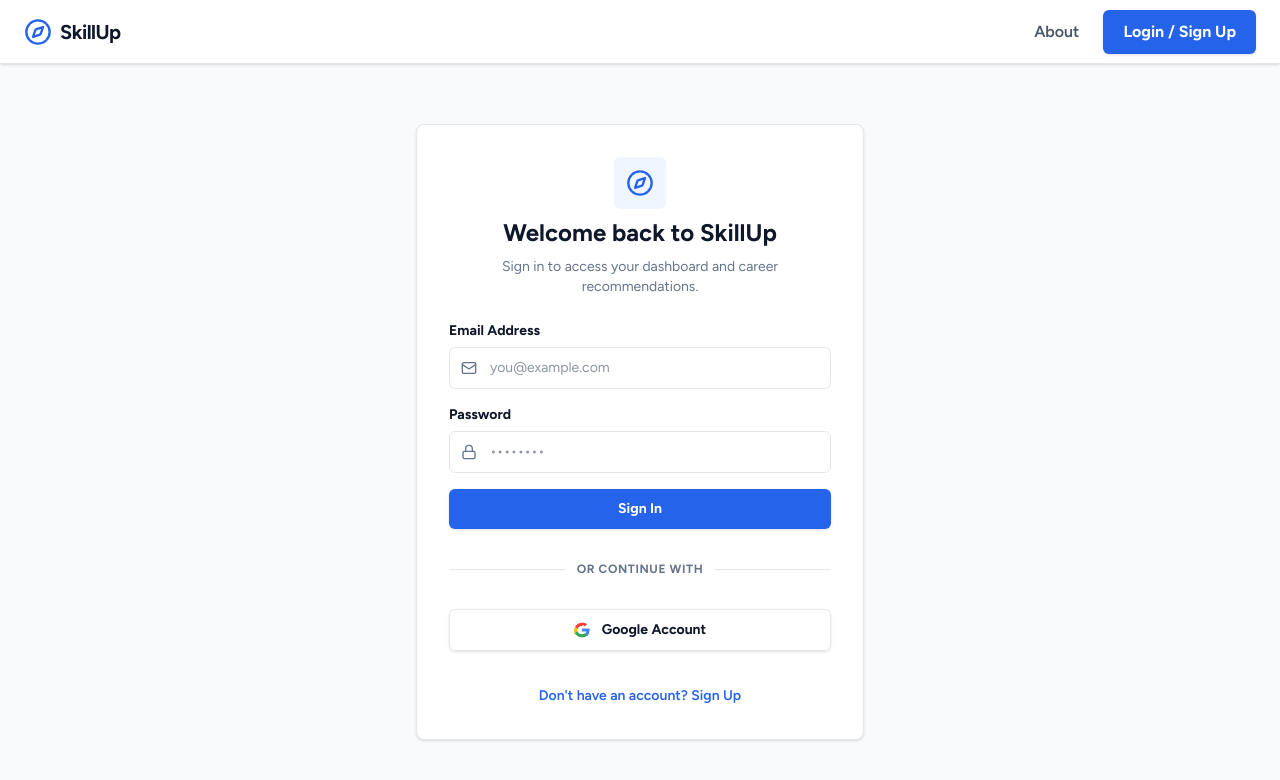
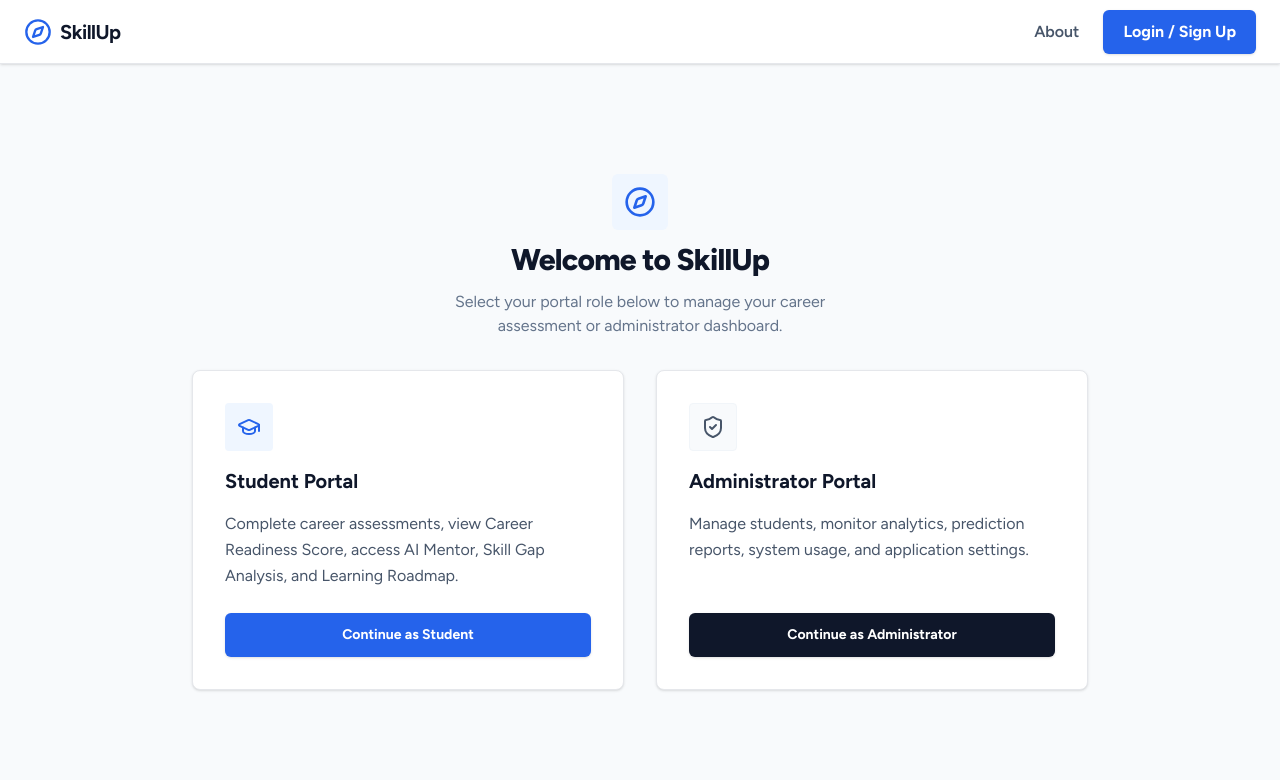
Before and after one commit to suryarajamandapalli/SkillUp, a React (Vite) app in the folder frontend/: page /login in a window 1280 px wide. Shown: the top 780 px of the page. Built offline with nearby package versions, Linux system fonts and the light colour scheme; no server answers.

Commit message:
feat: implement Role-Based Access Control and portal selection cards

```diff
--- a/frontend/src/App.tsx
+++ b/frontend/src/App.tsx
@@ -125,6 +125,10 @@
             {/* Admin-only Routes */}
             <Route
               path="/admin"
+              element={<Navigate to="/admin/dashboard" replace />}
+            />
+            <Route
+              path="/admin/dashboard"
               element={
                 <ProtectedRoute requireAdmin>
                   <AdminDashboard />
--- a/frontend/src/components/Sidebar.tsx
+++ b/frontend/src/components/Sidebar.tsx
@@ -21,7 +21,7 @@
   ];
 
   if (user.role === 'admin') {
-    links.push({ to: '/admin', label: 'Admin Panel', icon: ShieldAlert });
+    links.push({ to: '/admin/dashboard', label: 'Admin Panel', icon: ShieldAlert });
   }
 
   const activeClass = "flex items-center gap-3 px-4 py-2.5 text-base font-bold text-[#2563EB] bg-blue-50 border-r-2 border-[#2563EB] rounded-l-md transition-all-200";
--- a/frontend/src/pages/Login.tsx
+++ b/frontend/src/pages/Login.tsx
@@ -1,14 +1,17 @@
 import React, { useState } from 'react';
-import { useNavigate, useLocation } from 'react-router-dom';
+import { useNavigate } from 'react-router-dom';
 import { useAuth } from '../context/AuthContext';
-import { Compass, AlertCircle, Mail, Lock, User } from 'lucide-react';
+import { Compass, AlertCircle, Mail, Lock, User, GraduationCap, ShieldCheck, ArrowLeft } from 'lucide-react';
+import { motion, AnimatePresence } from 'framer-motion';
 
 export const Login: React.FC = () => {
   const { loginWithGoogle, loginWithEmail, registerWithEmail } = useAuth();
   const navigate = useNavigate();
-  const location = useLocation();
 
-  // State toggles
+  // Role State
+  const [selectedRole, setSelectedRole] = useState<'student' | 'admin' | null>(null);
+
+  // Form States
   const [isSignUp, setIsSignUp] = useState(false);
   const [email, setEmail] = useState('');
   const [password, setPassword] = useState('');
@@ -17,14 +20,12 @@
   const [error, setError] = useState<string | null>(null);
   const [isSubmitting, setIsSubmitting] = useState(false);
 
-  const from = (location.state as any)?.from?.pathname || '/dashboard';
-
   const handleGoogleLogin = async () => {
     setIsSubmitting(true);
     setError(null);
     try {
       await loginWithGoogle();
-      navigate(from, { replace: true });
+      navigate('/dashboard', { replace: true });
     } catch (err: any) {
       setError(err.message || "Google Authentication failed. Please try again.");
     } finally {
@@ -34,16 +35,23 @@
 
   const handleManualAuth = async (e: React.FormEvent) => {
     e.preventDefault();
+    if (!selectedRole) return;
+
     setIsSubmitting(true);
     setError(null);
     try {
       if (isSignUp) {
         if (!name.trim()) throw new Error("Full Name is required for registration.");
-        await registerWithEmail(email, password, name.trim());
+        await registerWithEmail(email, password, name.trim(), selectedRole);
       } else {
-        await loginWithEmail(email, password);
+        await loginWithEmail(email, password, selectedRole);
       }
-      navigate(from, { replace: true });
+
+      if (selectedRole === 'admin') {
+        navigate('/admin/dashboard', { replace: true });
+      } else {
+        navigate('/dashboard', { replace: true });
+      }
     } catch (err: any) {
       let friendlyError = err.message || "Authentication failed.";
       if (err.code === 'auth/user-not-found') friendlyError = "No account found with this email.";
@@ -56,22 +64,111 @@
     }
   };
 
+  const resetForm = () => {
+    setEmail('');
+    setPassword('');
+    setName('');
+    setError(null);
+    setIsSignUp(false);
+  };
+
   return (
     <div className="min-h-[calc(100vh-64px)] flex items-center justify-center p-6 bg-[#F8FAFC]">
-      <div className="bg-white p-8 border border-[#E5E7EB] rounded-lg max-w-md w-full shadow-sm space-y-6">
+      <AnimatePresence mode="wait">
+        {selectedRole === null ? (
+          /* Role Selection Cards */
+          <motion.div
+            key="role-selection"
+            initial={{ opacity: 0, y: 15 }}
+            animate={{ opacity: 1, y: 0 }}
+            exit={{ opacity: 0, y: -15 }}
+            transition={{ duration: 0.2 }}
+            className="max-w-4xl w-full space-y-8"
+          >
+            <div className="text-center space-y-3">
+              <div className="inline-flex p-3 bg-blue-50 text-[#2563EB] rounded-md">
+                <Compass className="w-8 h-8" />
+              </div>
+              <h1 className="text-3xl font-extrabold text-[#0F172A] tracking-tight">Welcome to SkillUp</h1>
+              <p className="text-base text-[#64748B] max-w-md mx-auto">
+                Select your portal role below to manage your career assessment or administrator dashboard.
+              </p>
+            </div>
+
+            <div className="grid grid-cols-1 md:grid-cols-2 gap-8">
+              {/* Card 1: Student */}
+              <div className="bg-white p-8 border border-[#E5E7EB] rounded-lg shadow-sm flex flex-col justify-between space-y-6 hover:shadow-md transition-shadow">
+                <div className="space-y-4">
+                  <div className="w-12 h-12 rounded bg-blue-50 text-[#2563EB] flex items-center justify-center">
+                    <GraduationCap className="w-6 h-6" />
+                  </div>
+                  <h2 className="text-xl font-bold text-[#0F172A]">Student Portal</h2>
+                  <p className="text-base text-[#475569] leading-relaxed">
+                    Complete career assessments, view Career Readiness Score, access AI Mentor, Skill Gap Analysis, and Learning Roadmap.
+                  </p>
+                </div>
+                <button
+                  onClick={() => {
+                    setSelectedRole('student');
+                    resetForm();
+                  }}
+                  className="w-full py-3 px-4 bg-[#2563EB] hover:bg-blue-700 text-white rounded-md text-sm font-bold shadow-sm transition-colors cursor-pointer"
+                >
+                  Continue as Student
+                </button>
+              </div>
+
+              {/* Card 2: Admin */}
+              <div className="bg-white p-8 border border-[#E5E7EB] rounded-lg shadow-sm flex flex-col justify-between space-y-6 hover:shadow-md transition-shadow">
+                <div className="space-y-4">
+                  <div className="w-12 h-12 rounded bg-slate-50 text-[#475569] flex items-center justify-center border border-slate-100">
+                    <ShieldCheck className="w-6 h-6" />
+                  </div>
+                  <h2 className="text-xl font-bold text-[#0F172A]">Administrator Portal</h2>
+                  <p className="text-base text-[#475569] leading-relaxed">
+                    Manage students, monitor analytics, prediction reports, system usage, and application settings.
+                  </p>
+                </div>
+                <button
+                  onClick={() => {
+                    setSelectedRole('admin');
+                    resetForm();
+                  }}
+                  className="w-full py-3 px-4 bg-[#0F172A] hover:bg-slate-800 text-white rounded-md text-sm font-bold shadow-sm transition-colors cursor-pointer"
+                >
+                  Continue as Administrator
+                </button>
+              </div>
+            </div>
+          </motion.div>
+        ) : (
+          /* Authentication Form Cards */
+          <motion.div
+            key="auth-form"
+            initial={{ opacity: 0, y: 15 }}
+            animate={{ opacity: 1, y: 0 }}
+            exit={{ opacity: 0, y: -15 }}
+            transition={{ duration: 0.2 }}
+            className="bg-white p-8 border border-[#E5E7EB] rounded-lg max-w-md w-full shadow-sm space-y-6"
+          >
+            {/* Back Button */}
+            <button
+              onClick={() => setSelectedRole(null)}
+              className="inline-flex items-center gap-1.5 text-sm font-bold text-[#475569] hover:text-[#0F172A]"
+            >
+              <ArrowLeft className="w-4 h-4" /> Change Portal Role
+            </button>
+
             {/* Header */}
             <div className="text-center space-y-2">
               <div className="inline-flex p-3 bg-blue-50 text-[#2563EB] rounded-md">
-            <Compass className="w-7 h-7" />
+                {selectedRole === 'student' ? <GraduationCap className="w-6 h-6" /> : <ShieldCheck className="w-6 h-6" />}
               </div>
               <h2 className="text-2xl font-bold text-[#0F172A]">
-            {isSignUp ? "Create your account" : "Welcome back to SkillUp"}
+                {selectedRole === 'student' ? 'Student' : 'Administrator'} Portal
               </h2>
               <p className="text-sm text-[#64748B]">
-            {isSignUp
-              ? "Sign up to start evaluating your technical skills."
-              : "Sign in to access your dashboard and career recommendations."
-            }
+                {isSignUp ? 'Create your credentials to continue.' : 'Sign in to access your portal dashboard.'}
               </p>
             </div>
 
@@ -82,7 +179,7 @@
               </div>
             )}
 
-        {/* Manual Form */}
+            {/* Form */}
             <form onSubmit={handleManualAuth} className="space-y-4">
               {isSignUp && (
                 <div className="space-y-1.5">
@@ -96,7 +193,7 @@
                       required
                       value={name}
                       onChange={(e) => setName(e.target.value)}
-                  className="w-full pl-10 pr-4 py-2.5 text-sm bg-white border border-[#E5E7EB] rounded-md focus:outline-none focus:border-[#2563EB] focus:ring-1 focus:ring-[#2563EB]"
+                      className="w-full pl-10 pr-4 py-2.5 text-sm bg-white border border-[#E5E7EB] rounded-md focus:outline-none focus:border-[#2563EB]"
                       placeholder="John Doe"
                     />
                   </div>
@@ -114,7 +211,7 @@
                     required
                     value={email}
                     onChange={(e) => setEmail(e.target.value)}
-                className="w-full pl-10 pr-4 py-2.5 text-sm bg-white border border-[#E5E7EB] rounded-md focus:outline-none focus:border-[#2563EB] focus:ring-1 focus:ring-[#2563EB]"
+                    className="w-full pl-10 pr-4 py-2.5 text-sm bg-white border border-[#E5E7EB] rounded-md focus:outline-none focus:border-[#2563EB]"
                     placeholder="you@example.com"
                   />
                 </div>
@@ -131,7 +228,7 @@
                     required
                     value={password}
                     onChange={(e) => setPassword(e.target.value)}
-                className="w-full pl-10 pr-4 py-2.5 text-sm bg-white border border-[#E5E7EB] rounded-md focus:outline-none focus:border-[#2563EB] focus:ring-1 focus:ring-[#2563EB]"
+                    className="w-full pl-10 pr-4 py-2.5 text-sm bg-white border border-[#E5E7EB] rounded-md focus:outline-none focus:border-[#2563EB]"
                     placeholder="••••••••"
                   />
                 </div>
@@ -148,20 +245,23 @@
                     Processing...
                   </span>
                 ) : (
-              isSignUp ? "Sign Up" : "Sign In"
+                  isSignUp ? 'Register Account' : 'Sign In'
                 )}
               </button>
             </form>
 
-        {/* Divider */}
+            {/* Google OAuth (Only show for students) */}
+            {selectedRole === 'student' && !isSignUp && (
+              <>
                 <div className="relative flex items-center justify-center py-2">
                   <div className="absolute inset-0 flex items-center">
                     <div className="w-full border-t border-[#E5E7EB]"></div>
                   </div>
-          <span className="relative bg-white px-3 text-xs text-[#64748B] uppercase tracking-wider font-bold">Or continue with</span>
+                  <span className="relative bg-white px-3 text-xs text-[#64748B] uppercase tracking-wider font-bold">
+                    Or continue with
+                  </span>
                 </div>
 
-        {/* Google OAuth Login */}
                 <button
                   type="button"
                   onClick={handleGoogleLogin}
@@ -176,8 +276,10 @@
                   </svg>
                   Google Account
                 </button>
+              </>
+            )}
 
-        {/* Toggle option */}
+            {/* Toggle Sign Up/Sign In */}
             <div className="text-center pt-2">
               <button
                 type="button"
@@ -188,12 +290,14 @@
                 className="text-sm font-semibold text-[#2563EB] hover:underline"
               >
                 {isSignUp
-              ? "Already have an account? Sign In"
-              : "Don't have an account? Sign Up"
+                  ? 'Already have an account? Sign In'
+                  : `Don't have an account? Sign Up as ${selectedRole === 'student' ? 'Student' : 'Admin'}`
                 }
               </button>
             </div>
-      </div>
+          </motion.div>
+        )}
+      </AnimatePresence>
     </div>
   );
 };
```
Also changed, not shown: frontend/src/context/AuthContext.tsx (+39 -38 lines). Lines whose indentation alone changed are shown as unchanged.
